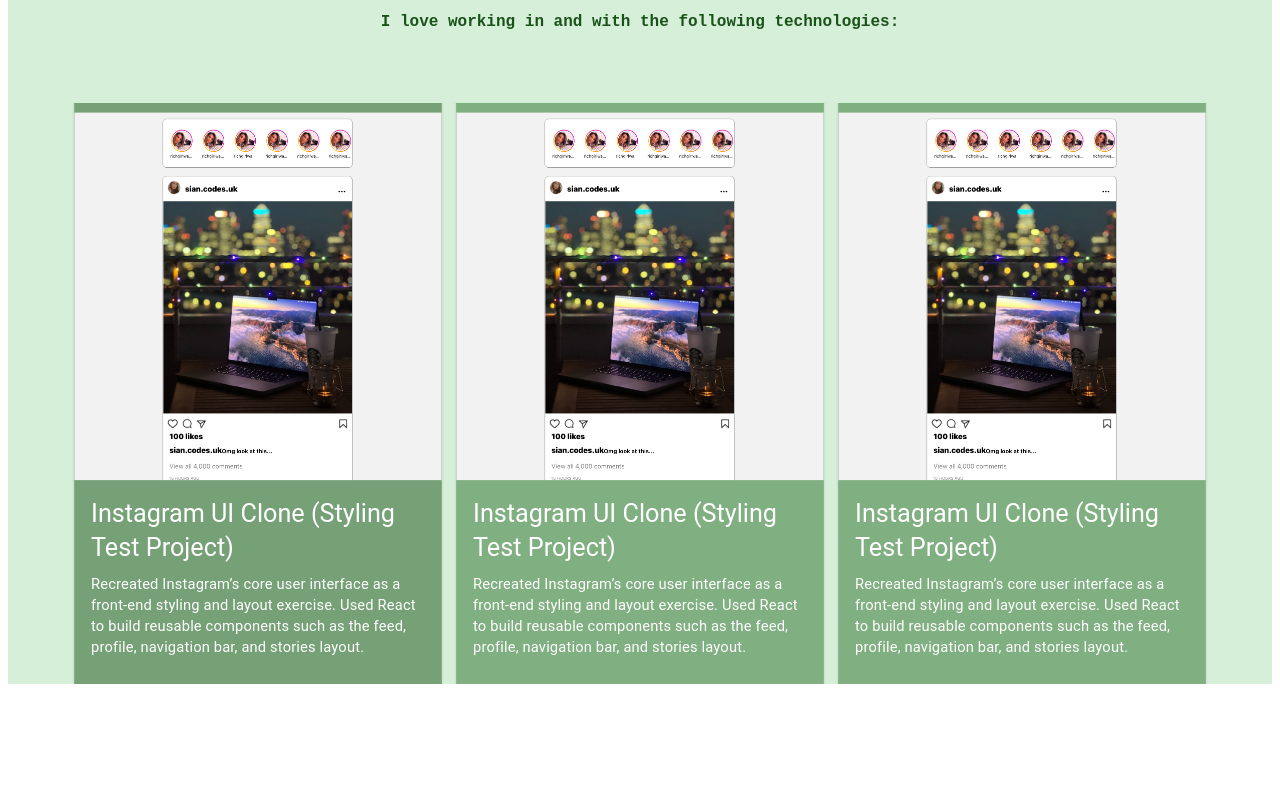
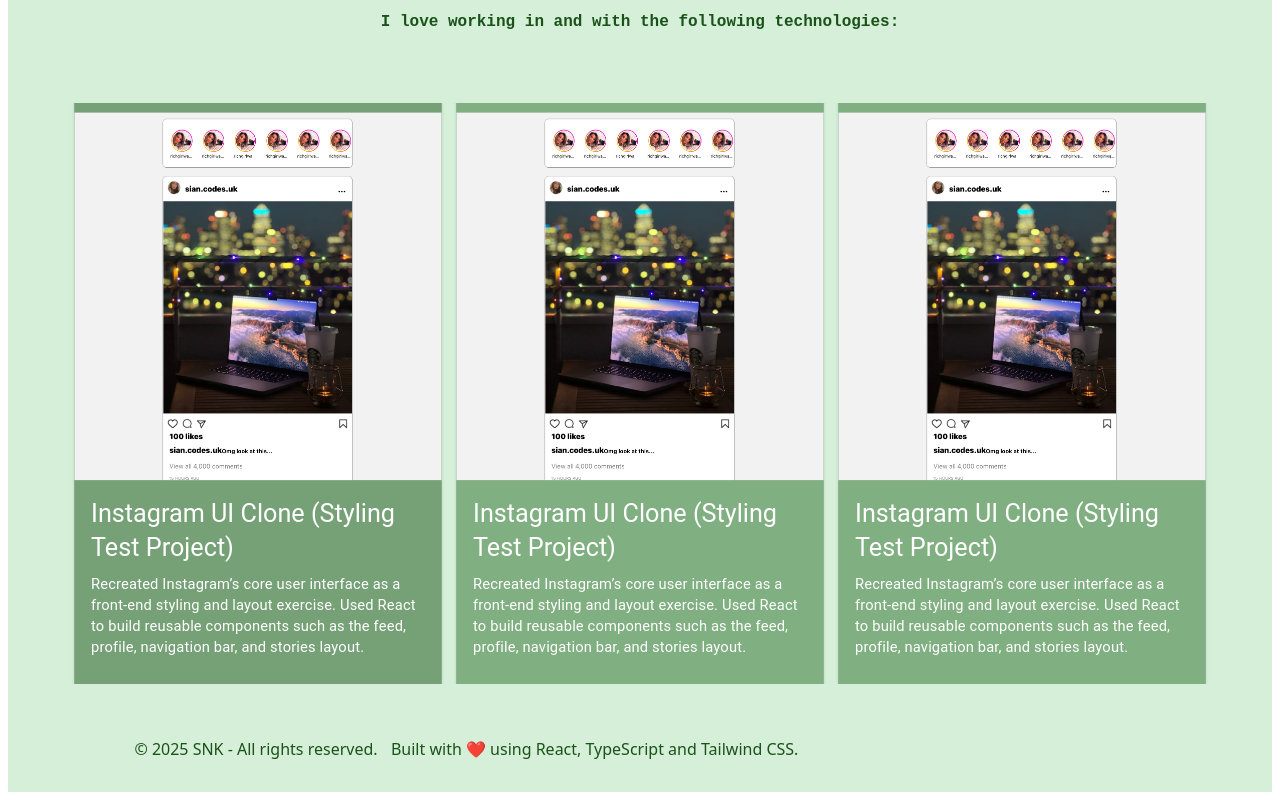
Before and after one commit to sian-codes/website, a React (Vite) app: page / in a window 1280 px wide. Shown: the part 775-1575 px from the top of the page. Before the commit the page ends 1467 px from the top, so only its background shows below. Built offline with nearby package versions, Linux system fonts and the light colour scheme.

Commit message:
add a footer for the page

```diff
--- a/src/App.tsx
+++ b/src/App.tsx
@@ -7,6 +7,7 @@ import {createContext, useState} from "react";
 import ReactSwitch from "react-switch";
 import {FontAwesomeIcon} from "@fortawesome/react-fontawesome";
 import {faMoon, faSunBright} from "@awesome.me/kit-459d1b3662/icons/classic/solid";
+import Footer from "./components/Footer.tsx";
 
 const ThemeContext = createContext(null)
 
@@ -36,6 +37,7 @@ function App() {
           <ProfileView />
             <TechnologyView />
             <PersonalPortfolioCard />
+          <Footer />
         </div>
     </ThemeContext.Provider>
   )
--- /dev/null
+++ b/src/components/Footer.tsx
@@ -0,0 +1,16 @@
+const Footer = () => {
+    return (
+        <footer className="bg-gray-800 text-white py-4">
+        <div className="container mx-auto text-center">
+            <p className="text-sm">
+            &copy; {new Date().getFullYear()} SNK - All rights reserved.
+            </p>
+            <p className="text-xs mt-2">
+            Built with ❤️ using React, TypeScript and Tailwind CSS.
+            </p>
+        </div>
+        </footer>
+    );
+}
+
+export default Footer;
```
